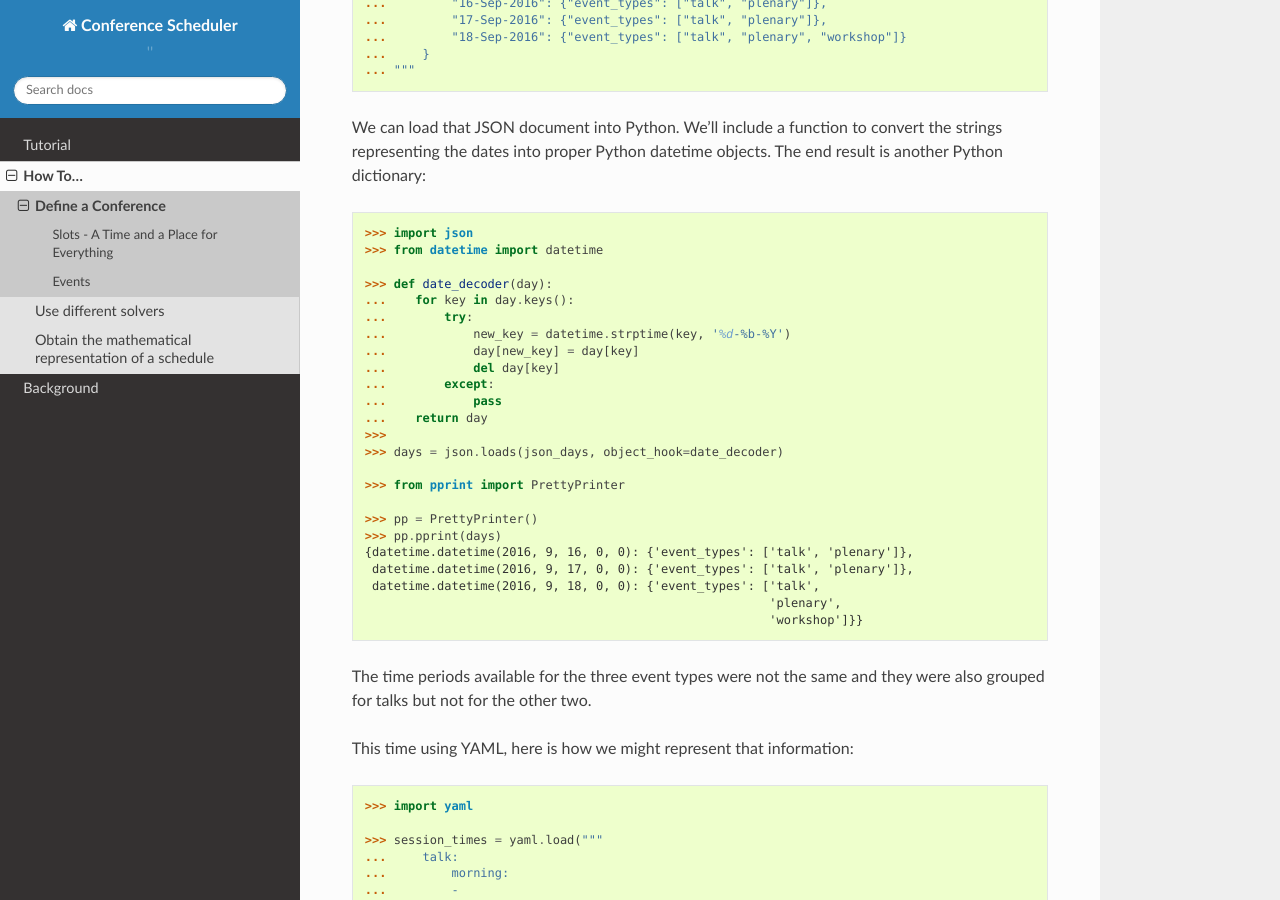
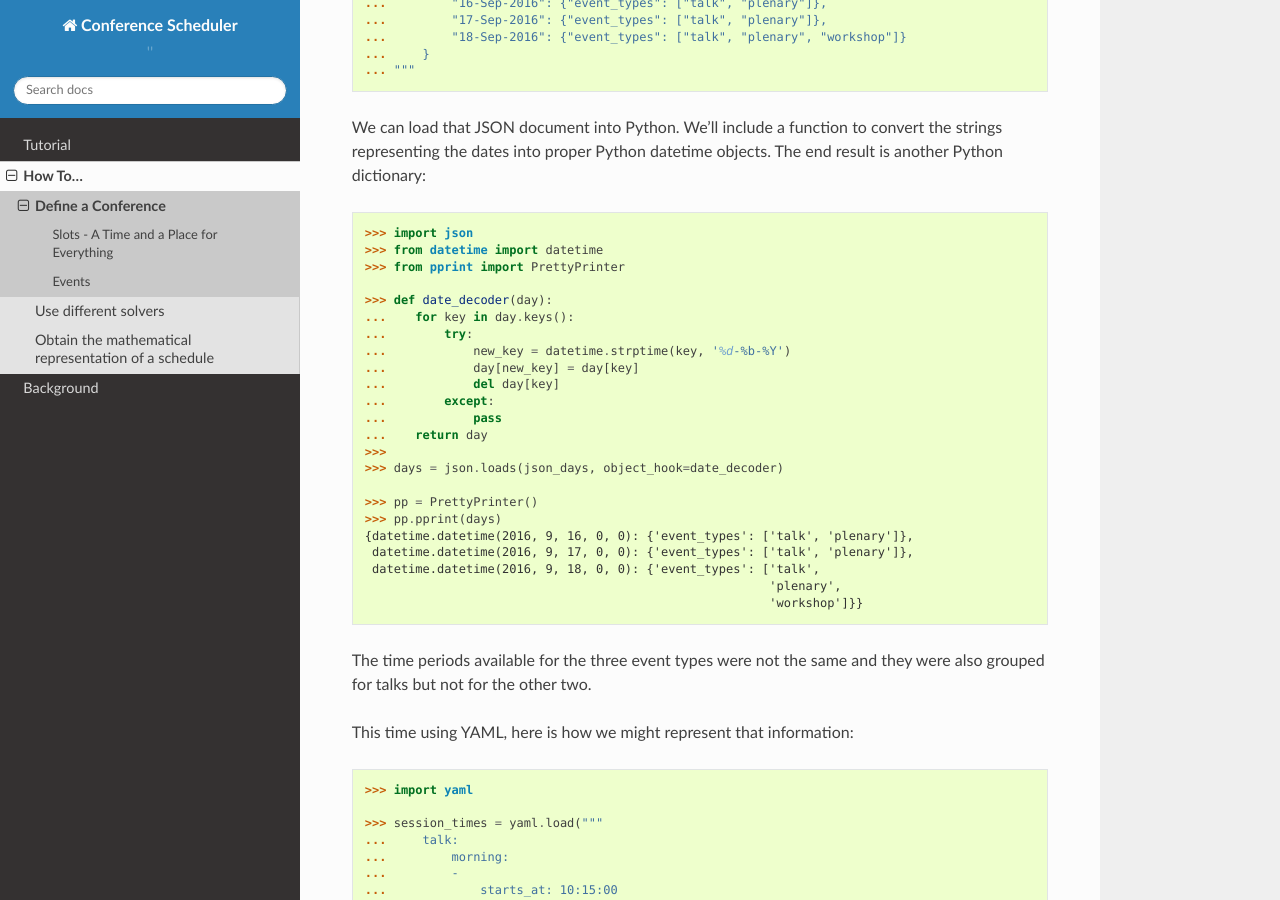
Before and after one commit to PyconUK/ConferenceScheduler, a Sphinx documentation site: the page built from docs/howto/define_a_conference.rst, in a window 1280 px wide and 900 px high, scrolled down 1066 px. Built offline with Sphinx 7.4.7 and the Read the Docs theme 2.0.0, drawn with Linux system fonts in a browser that asks for light colours; part of the change alters nothing that is shown.

```diff
--- a/docs/howto/define_a_conference.rst
+++ b/docs/howto/define_a_conference.rst
@@ -60,6 +60,7 @@ result is another Python dictionary::
 
     >>> import json
     >>> from datetime import datetime
+    >>> from pprint import PrettyPrinter
 
     >>> def date_decoder(day):
     ...    for key in day.keys():
@@ -72,8 +73,6 @@ result is another Python dictionary::
     ...    return day
     >>>
     >>> days = json.loads(json_days, object_hook=date_decoder)
-
-    >>> from pprint import PrettyPrinter
 
     >>> pp = PrettyPrinter()
     >>> pp.pprint(days)
```
